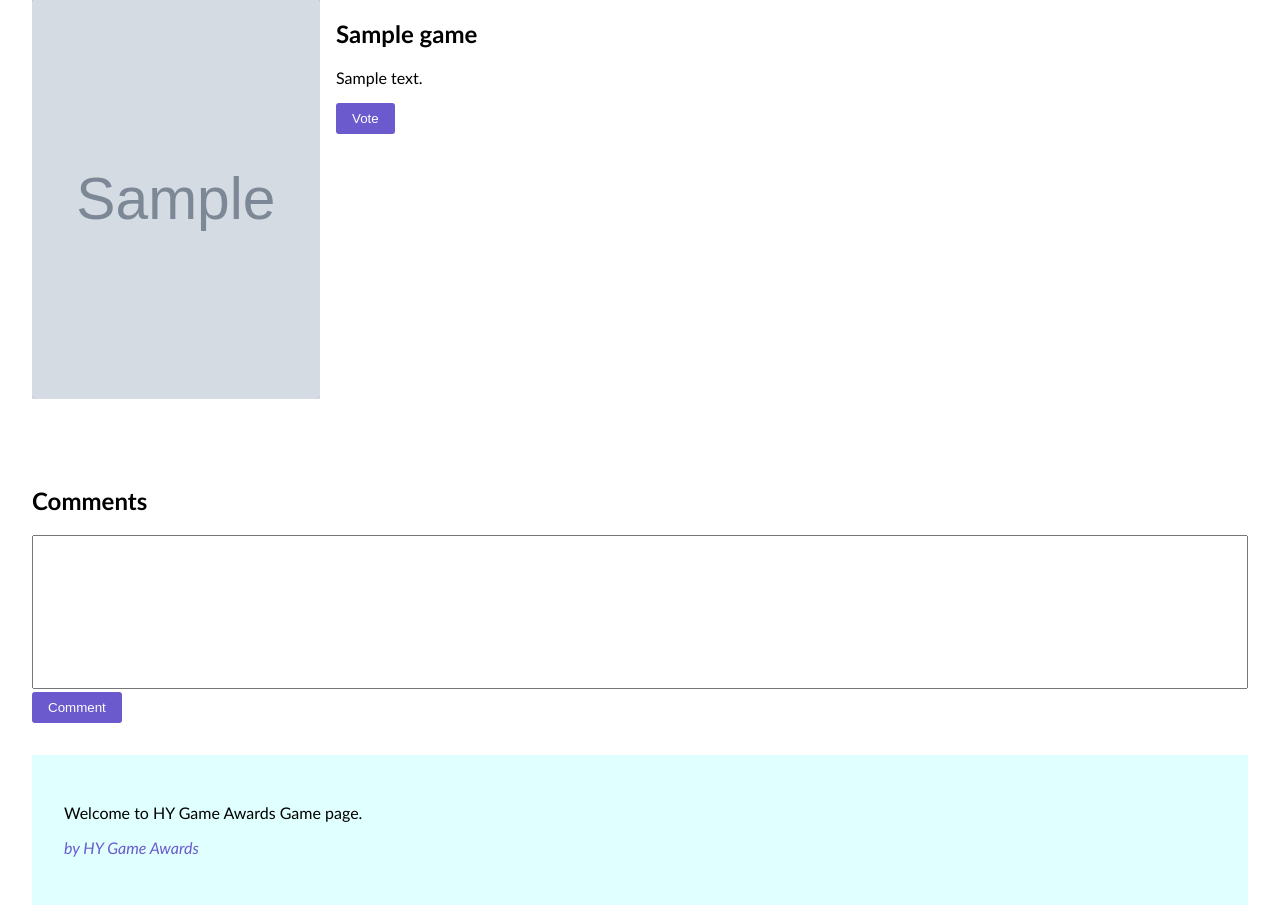
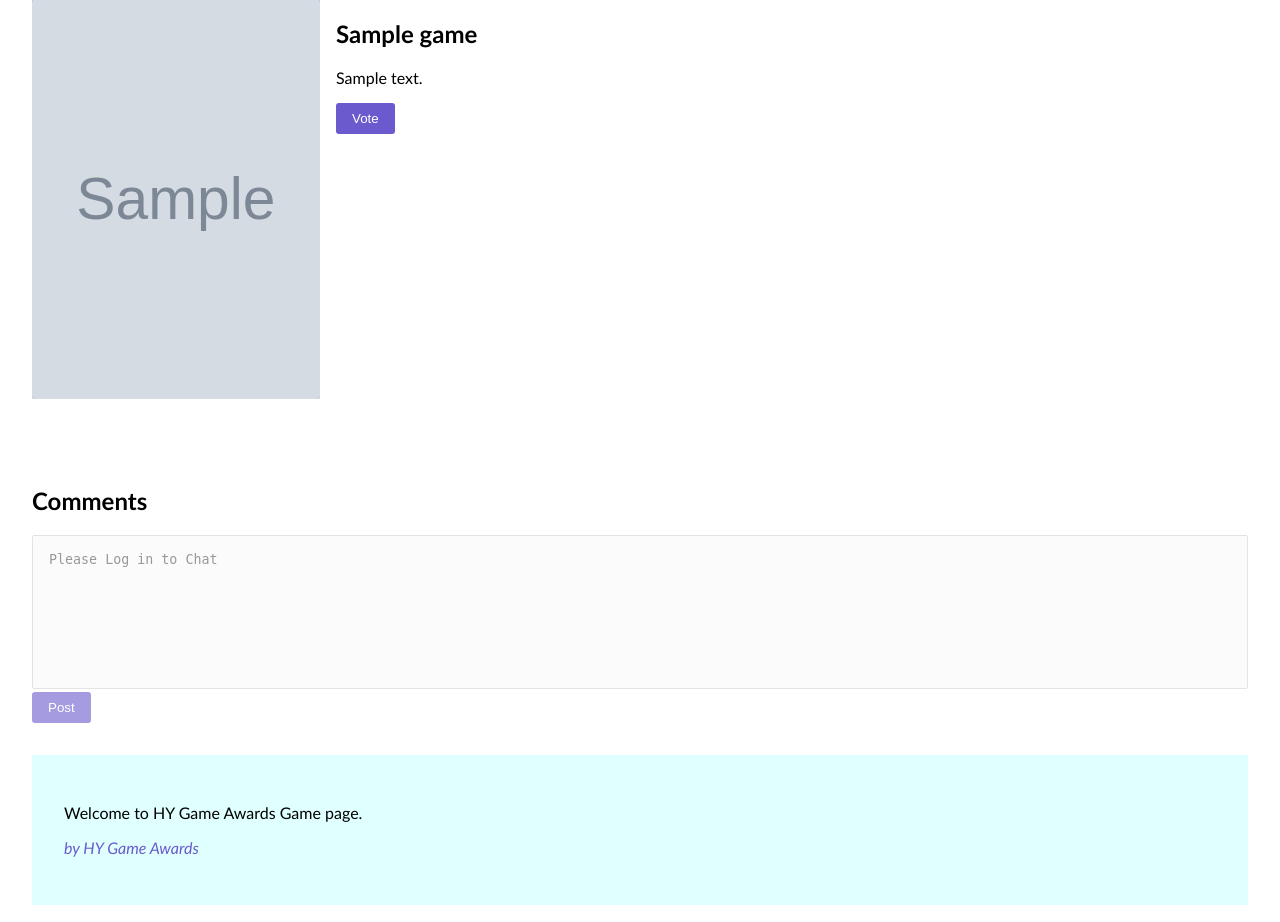
Before and after one commit to sutigit/tsoha-project, a Flask app: template templates/gamepage.html in a window 1280 px wide. Shown: the part 128-1050 px from the top of the page. Run offline with Flask 3, Linux system fonts and the light colour scheme; the template is opened without the code that fills it: most values are stand-ins (such as "Sample title", 1, 10 or a date in 2020); grey boxes marked "Sample" are stand-in pictures.

Commit message:
develope message system

```diff
--- a/games.py
+++ b/games.py
@@ -1,5 +1,4 @@
 from db import db
-from flask import session
 from sqlalchemy import text
 
 # GET ALL GAMES
--- a/schema.sql
+++ b/schema.sql
@@ -22,9 +22,10 @@ CREATE TABLE gamevotes (
 
 CREATE TABLE messages (
     id SERIAL PRIMARY KEY,
+    created_at TIMESTAMP DEFAULT NOW()
     user_id INTEGER REFERENCES users,
     game_id INTEGER REFERENCES games,
-    message TEXT
+    message TEXT,
 );
 
 CREATE TABLE messagelikes (
--- a/static/main.css
+++ b/static/main.css
@@ -229,6 +229,11 @@ a {
     color: white;
 }
 
+.disabled {
+    pointer-events: none;
+    opacity: 0.6;
+}
+
 
 /* LAYOUT STYLES */
 .light-background {
--- a/templates/gamepage.html
+++ b/templates/gamepage.html
@@ -46,9 +46,9 @@
     </nav>
 
     <main>
+        {% set game = game %}
         <section class="p-2">
             <div class="game-page">
-                {% set game = game %}
                 <div>
                     <img src={{ game.image }} alt={{ game.name }}>
                 </div>
@@ -82,12 +82,21 @@
         <section class="p-2">
             <h2>Comments</h2>
             <div>
-                <form action="/comment" method="POST">
+                {% if session.user_id %}
+                <form action="/chat/{{ game.id }}" method="POST">
                     <div>
-                        <textarea class="textarea" name="comment" id="" rows="8"></textarea>
+                        <textarea class="textarea" name="message" rows="8"></textarea>
                     </div>
-                    <button type="submit">Comment</button>
+                    <button type="submit">Post</button>
                 </form>
+                {% else %}
+                <div class="disabled">
+                    <div>
+                        <textarea class="textarea" name="message" rows="8" disabled>Please Log in to Chat</textarea>
+                    </div>
+                    <button style="pointer-events: none;">Post</button>
+                </div>
+                {% endif %}
             </div>
             <div>
                 <div class="p-2 my-2 light-background">
```
Also changed, not shown: chat.py (added, +11 -0 lines), routes.py (+35 -11 lines).
